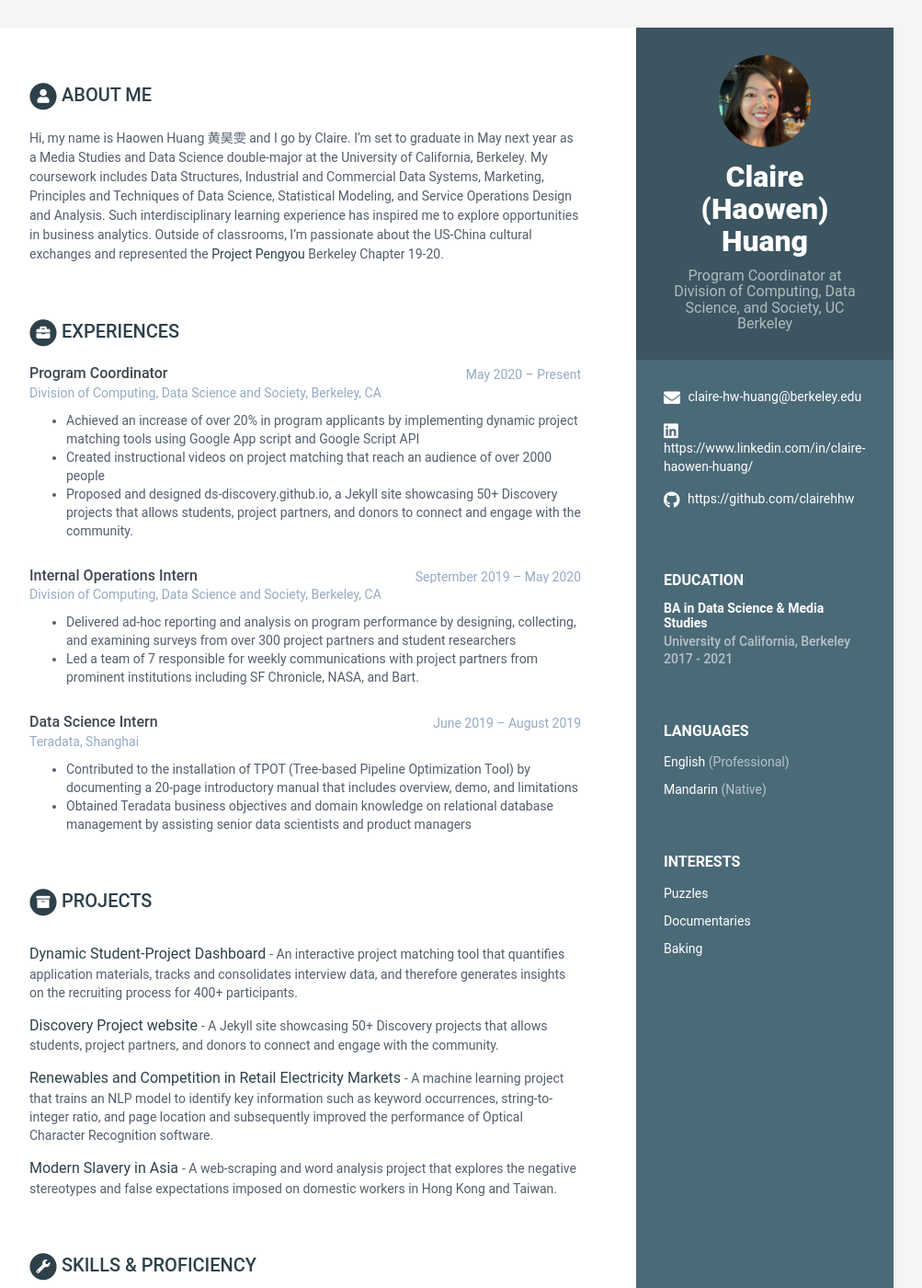
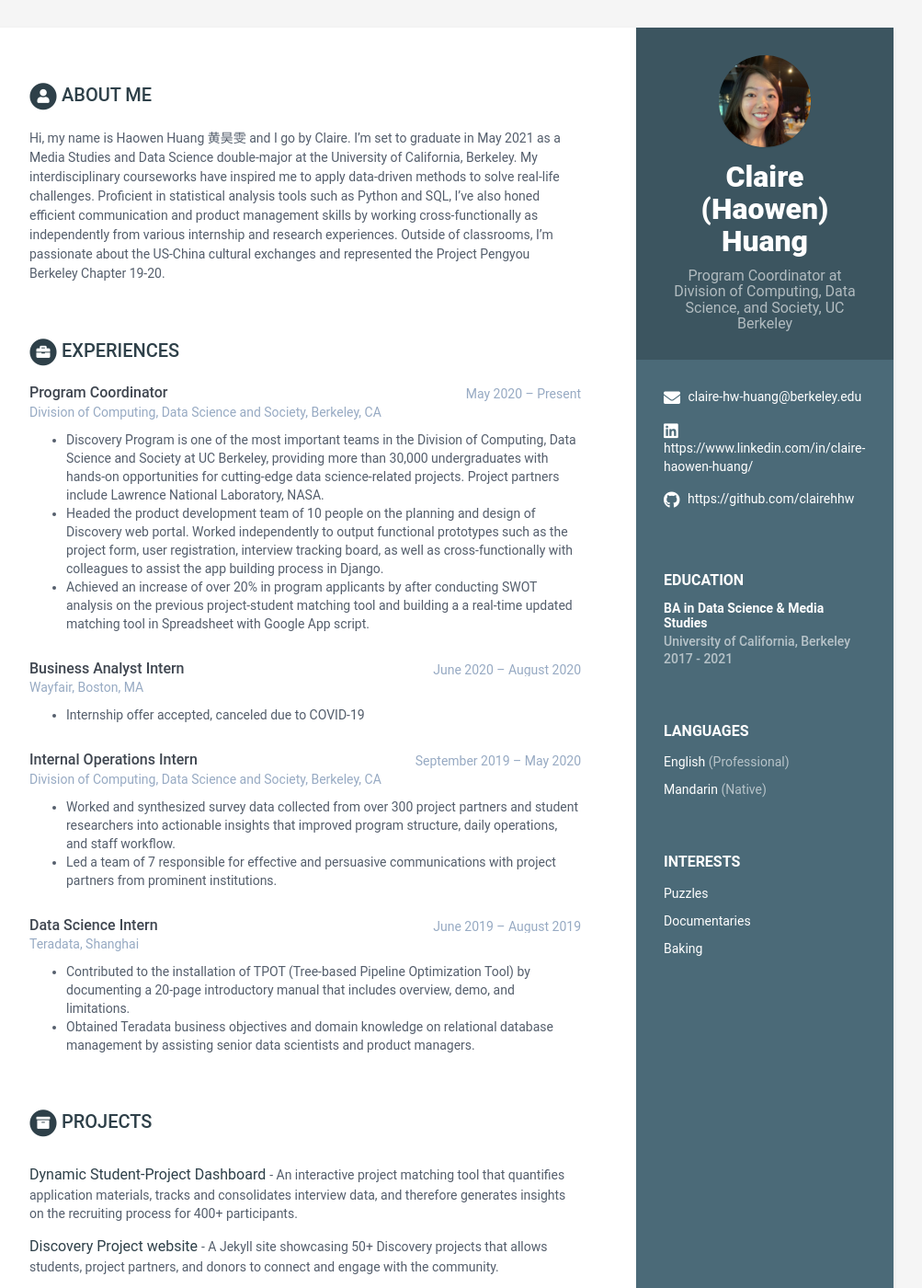
Before and after one commit to clairehhw/onlineCV, a Jekyll site: the page built from index.html, in a window 1280 px wide and 1400 px high. Shown: the whole window at 92% size, without its empty margins (168-1171 px from the left). Built offline with Jekyll 4.4.1, drawn with Linux system fonts in a browser that asks for light colours.

Commit message:
Update data.yml

```diff
--- a/_data/data.yml
+++ b/_data/data.yml
@@ -44,11 +44,10 @@ career-profile:
     title: About Me
     summary: |
         Hi, my name is Haowen Huang 黄昊雯 and I go by Claire.
-        I'm set to graduate in May next year as a Media Studies and Data Science double-major at the University of California, Berkeley.
-        My coursework includes Data Structures, Industrial and Commercial Data Systems, Marketing,
-        Principles and Techniques of Data Science, Statistical Modeling, and
-        Service Operations Design and Analysis. Such interdisciplinary learning experience has inspired me to explore opportunities in business analytics.
-        Outside of classrooms, I'm passionate about the US-China cultural exchanges and represented the [Project Pengyou](https://projectpengyou.org/) Berkeley Chapter 19-20.
+        I’m set to graduate in May 2021 as a Media Studies and Data Science double-major at the University of California, Berkeley.
+        My interdisciplinary courseworks have inspired me to apply data-driven methods to solve real-life challenges.
+        Proficient in statistical analysis tools such as Python and SQL, I've also honed efficient communication and product management skills by working cross-functionally as independently from various internship and research experiences.
+        Outside of classrooms, I’m passionate about the US-China cultural exchanges and represented the Project Pengyou Berkeley Chapter 19-20.
 
 education:
     - degree: BA in Data Science & Media Studies
@@ -62,23 +61,30 @@ experiences:
       time: May 2020 – Present
       company: Division of Computing, Data Science and Society, Berkeley, CA
       details: |
-        * Achieved an increase of over 20% in program applicants by implementing dynamic project matching tools using Google App script and Google Script API
-        * Created instructional videos on project matching that reach an audience of over 2000 people
-        * Proposed and designed ds-discovery.github.io, a Jekyll site showcasing 50+ Discovery projects that allows students, project partners, and donors to connect and engage with the community.
+        * Discovery Program is one of the most important teams in the Division of Computing, Data Science and Society at UC Berkeley, providing more than 30,000 undergraduates with hands-on opportunities for cutting-edge data science-related projects. Project partners include Lawrence National Laboratory, NASA.
+        * Headed the product development team of 10 people on the planning and design of Discovery web portal. Worked independently to output functional prototypes such as the project form, user registration, interview tracking board, as well as cross-functionally with colleagues to assist the app building process in Django.
+        * Achieved an increase of over 20% in program applicants by after conducting SWOT analysis on the previous project-student matching tool and building a a real-time updated matching tool in Spreadsheet with Google App script.
+
+    - role: Business Analyst Intern
+      time: June 2020 – August 2020
+      company: Wayfair, Boston, MA
+      details: |
+        * Internship offer accepted, canceled due to COVID-19
+
 
     - role: Internal Operations Intern
       time: September 2019 – May 2020
       company: Division of Computing, Data Science and Society, Berkeley, CA
       details: |
-        * Delivered ad-hoc reporting and analysis on program performance by designing, collecting, and examining surveys from over 300 project partners and student researchers
-        * Led a team of 7 responsible for weekly communications with project partners from prominent institutions including SF Chronicle, NASA, and Bart.
+        * Worked and synthesized survey data collected from over 300 project partners and student researchers into actionable insights that improved program structure, daily operations, and staff workflow.
+        * Led a team of 7 responsible for effective and persuasive communications with project partners from prominent institutions.
 
     - role: Data Science Intern
       time: June 2019 – August 2019
       company: Teradata, Shanghai
       details: |
-        * Contributed to the installation of TPOT (Tree-based Pipeline Optimization Tool) by documenting a 20-page introductory manual that includes overview, demo, and limitations
-        * Obtained Teradata business objectives and domain knowledge on relational database management by assisting senior data scientists and product managers
+        * Contributed to the installation of TPOT (Tree-based Pipeline Optimization Tool) by documenting a 20-page introductory manual that includes overview, demo, and limitations.
+        * Obtained Teradata business objectives and domain knowledge on relational database management by assisting senior data scientists and product managers.
 
 projects:
     title: Projects
```
